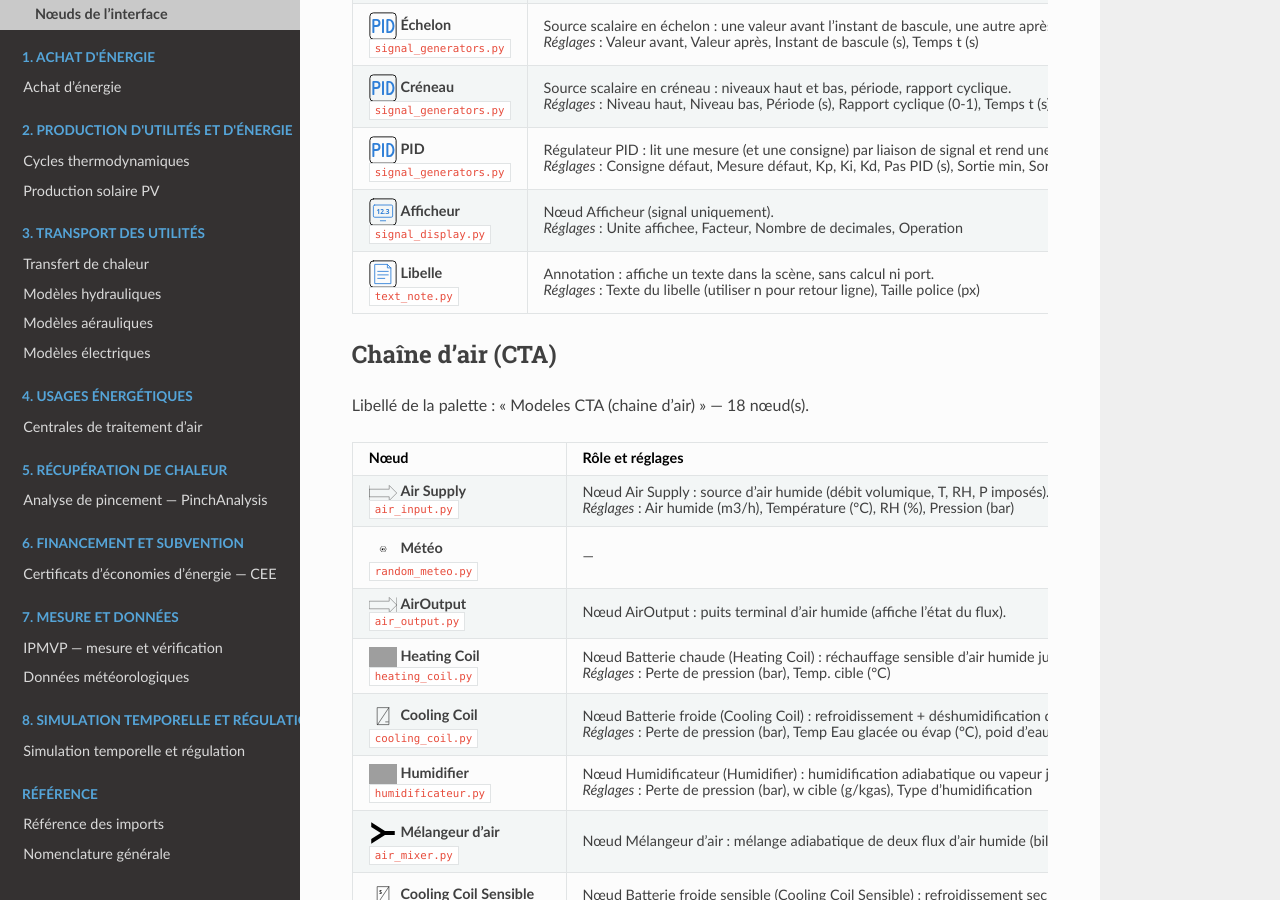
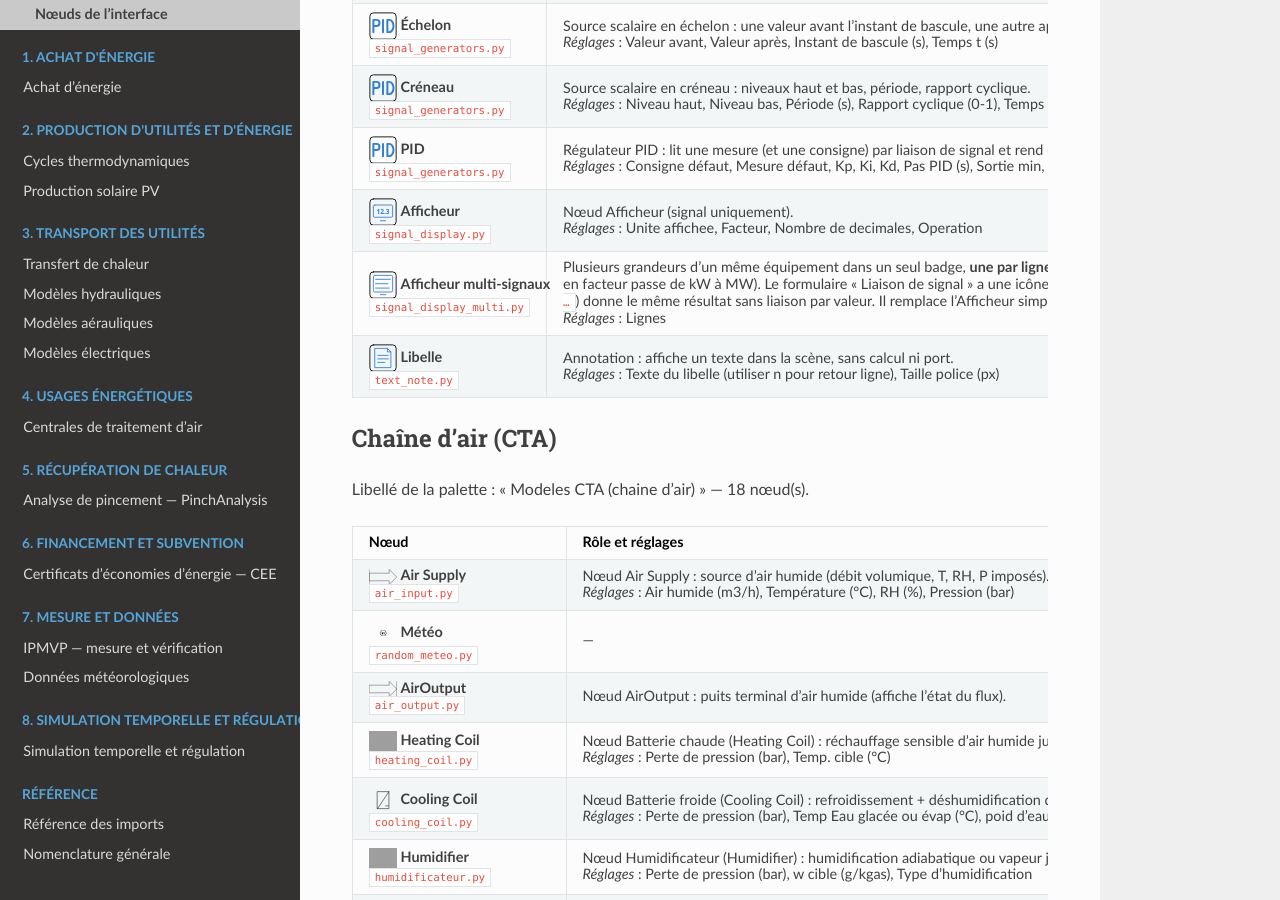
Before and after one commit to ZoheirHADID/EnergySystemModels-fr, a Sphinx documentation site: the page built from docs/source/interface/noeuds.rst, in a window 1280 px wide and 900 px high, scrolled down 2562 px. Built offline with Sphinx 7.4.7 and the Read the Docs theme 3.1.0, drawn with Linux system fonts in a browser that asks for light colours; grey boxes are pictures that could not be loaded.

Commit message:
doc(ihm): noeud Afficheur multi-signaux et information transportee par la liaison de signal
Co-Authored-By: Claude Sonnet 5.5 <noreply@anthropic.com>

```diff
--- a/docs/source/interface/noeuds.rst
+++ b/docs/source/interface/noeuds.rst
@@ -242,6 +242,15 @@ Libellé de la palette : « Calculs et signaux » — 12 nœud(s).
      - signal scalaire
      - outil de l'IHM
      - :doc:`../gui_tools`
+   * - |ic_921| **Afficheur multi-signaux**
+
+       ``signal_display_multi.py``
+     - Plusieurs grandeurs d'un même équipement dans un seul badge, **une par ligne** avec son libellé, sa valeur et son unité. Chaque liaison de signal vers l'afficheur porte une **ligne d'information** « libellé | unité | décimales | facteur » (tous champs facultatifs ; ``0.001`` en facteur passe de kW à MW). Le formulaire « Liaison de signal » a une icône **+** pour transporter plusieurs valeurs d'un coup, de la grandeur émise vers l'afficheur. Le champ « Lignes » (``attribut|libellé|unité|décimales|facteur ; …``) donne le même résultat sans liaison par valeur. Il remplace l'Afficheur simple, conservé pour les scènes existantes.
+
+       *Réglages* : Lignes
+     - signal scalaire
+     - outil de l'IHM
+     - :doc:`../gui_tools`
    * - |ic_939| **Libelle**
 
        ``text_note.py``
@@ -1526,6 +1535,8 @@ Voir aussi
    :width: 28px
 .. |ic_920| image:: ../images/icones_ihm/signal_display.svg
    :width: 28px
+.. |ic_921| image:: ../images/icones_ihm/signal_display_multi.svg
+   :width: 28px
 .. |ic_939| image:: ../images/icones_ihm/text_note.svg
    :width: 28px
 .. |ic_170| image:: ../images/icones_ihm/air_input.svg
```
Also changed, not shown: docs/source/images/icones_ihm/signal_display_multi.svg (added).
